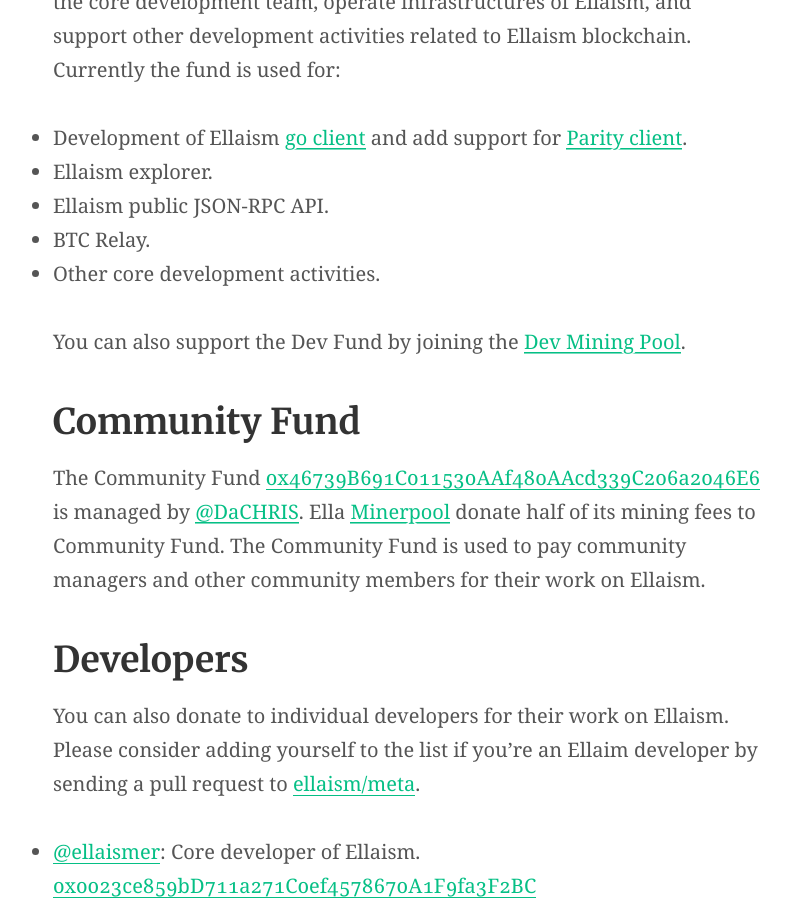
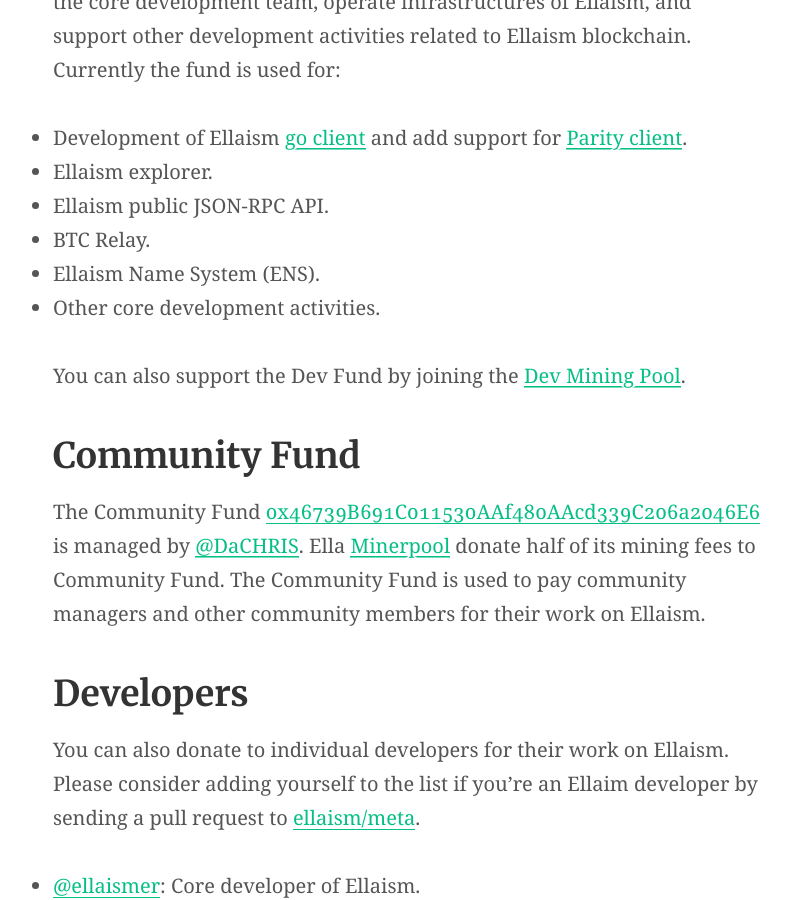
Before and after one commit to ellaism/ellaism.org, a Jekyll site: the page built from donations.md, in a window 1280 px wide and 900 px high, scrolled down 738 px. Shown: the whole window, without its empty margins (230-1021 px from the left). Built offline with Jekyll 4.4.1, drawn with Linux system fonts in a browser that asks for light colours; our own code applies the rules of GitHub Pages for plain Markdown files.

Commit message:
Add ENS to Dev Fund activities

```diff
--- a/donations.md
+++ b/donations.md
@@ -16,6 +16,7 @@
 * Ellaism explorer.
 * Ellaism public JSON-RPC API.
 * BTC Relay.
+* Ellaism Name System (ENS).
 * Other core development activities.
 
 You can also support the Dev Fund by joining the [Dev Mining Pool](https://pool.ellaism.org).
```
